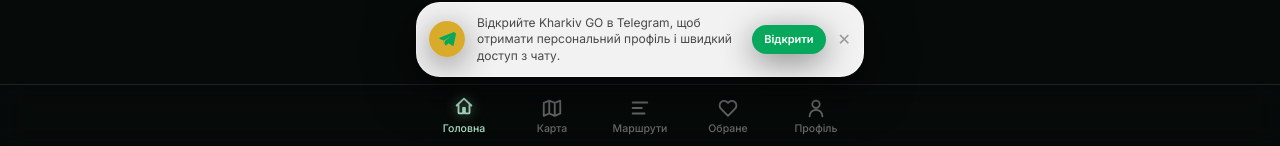
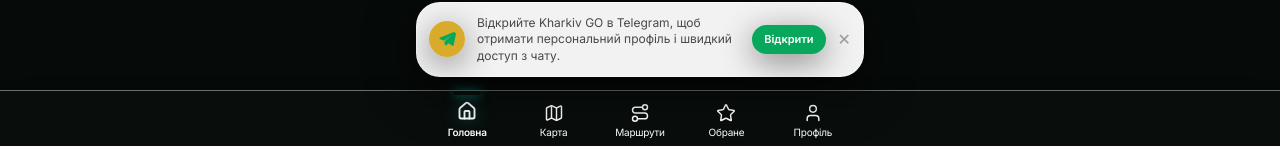
Before and after one commit to Travkaa52/rharkivGOO, a React (Vite) app in the folder frontend/: page / in a window 1280 px wide. Shown: the part 651-797 px from the top of the page. Built offline with nearby package versions, Linux system fonts and the light colour scheme; no server answers.

Commit message:
Update BottomNav.tsx

```diff
--- a/frontend/src/components/BottomNav.tsx
+++ b/frontend/src/components/BottomNav.tsx
@@ -1,89 +1,72 @@
 import { NavLink } from 'react-router-dom';
+import { Home, Map, Route as RouteIcon, Star, User } from 'lucide-react';
 import clsx from 'clsx';
 
 interface NavItem {
   to: string;
   label: string;
-  icon: React.ReactNode;
+  icon: React.ComponentType<{ className?: string }>;
+  exact?: boolean;
 }
 
-const items: NavItem[] = [
-  {
-    to: '/',
-    label: 'Головна',
-    icon: (
-      <path d="M4 11.5 12 4l8 7.5M6 10v9a1 1 0 0 0 1 1h4v-6h2v6h4a1 1 0 0 0 1-1v-9" strokeWidth="2" strokeLinecap="round" strokeLinejoin="round" />
-    )
-  },
-  {
-    to: '/map',
-    label: 'Карта',
-    icon: (
-      <path d="M9 4 3 6.5v14L9 18l6 2.5 6-2.5v-14L15 6.5 9 4Zm0 0v14m6-11.5V20.5" strokeWidth="2" strokeLinecap="round" strokeLinejoin="round" />
-    )
-  },
-  {
-    to: '/routes',
-    label: 'Маршрути',
-    icon: <path d="M4 6h16M4 12h10M4 18h13" strokeWidth="2" strokeLinecap="round" />
-  },
-  {
-    to: '/favorites',
-    label: 'Обране',
-    icon: (
-      <path
-        d="M12 20.5 4.5 13a5 5 0 1 1 7.5-6.5 5 5 0 1 1 7.5 6.5L12 20.5Z"
-        strokeWidth="2"
-        strokeLinejoin="round"
-      />
-    )
-  },
-  {
-    to: '/profile',
-    label: 'Профіль',
-    icon: <path d="M12 12a4 4 0 1 0 0-8 4 4 0 0 0 0 8Zm-7 9a7 7 0 0 1 14 0" strokeWidth="2" strokeLinecap="round" strokeLinejoin="round" />
-  }
+const NAV_ITEMS: NavItem[] = [
+  { to: '/', label: 'Головна', icon: Home, exact: true },
+  { to: '/map', label: 'Карта', icon: Map, exact: true },
+  { to: '/routes', label: 'Маршрути', icon: RouteIcon },
+  { to: '/favorites', label: 'Обране', icon: Star },
+  { to: '/profile', label: 'Профіль', icon: User },
 ];
 
-/** Нижня навігація — темна "скляна" панель з мокапу: 5 пунктів, активний виділяється зеленим і трохи піднімається. */
+/**
+ * Нижня навігаційна панель у стилі Ultra Premium Glassmorphism.
+ * Забезпечує адаптивні відступи (Safe Area) та плавну мікроанімацію активного стану.
+ */
 export function BottomNav() {
   return (
     <nav
-      className="fixed inset-x-0 bottom-0 z-40 border-t border-white/10 bg-ink/90 pb-[env(safe-area-inset-bottom)] backdrop-blur-md"
+      className="fixed inset-x-0 bottom-0 z-40 border-t border-border/40 bg-surface/80 pb-safe backdrop-blur-xl shadow-2xl transition-colors"
       aria-label="Основна навігація"
     >
-      <ul className="mx-auto flex max-w-md items-center justify-between px-1 py-1.5">
-        {items.map((item) => (
-          <li key={item.to} className="flex-1">
+      <div className="mx-auto flex max-w-md items-center justify-between px-2 py-1.5">
+        {NAV_ITEMS.map((item) => {
+          const Icon = item.icon;
+          return (
             <NavLink
+              key={item.to}
               to={item.to}
-              end={item.to === '/' || item.to === '/map'}
+              end={item.exact}
               className={({ isActive }) =>
                 clsx(
-                  'flex flex-col items-center gap-0.5 rounded-xl2 px-1.5 py-1.5 text-[10.5px] font-medium transition-all',
-                  isActive ? 'text-mint' : 'text-white/40 hover:text-white/70'
+                  'group relative flex flex-1 flex-col items-center justify-center gap-1 rounded-2xl py-1.5 transition-all duration-200 active:scale-95',
+                  isActive ? 'text-primary font-bold' : 'text-ink-muted hover:text-ink-text'
                 )
               }
             >
               {({ isActive }) => (
                 <>
-                  <svg
-                    width="22"
-                    height="22"
-                    viewBox="0 0 24 24"
-                    fill="none"
-                    stroke="currentColor"
-                    className={clsx('transition-transform', isActive && '-translate-y-0.5 drop-shadow-[0_0_6px_rgba(168,213,186,0.6)]')}
-                  >
-                    {item.icon}
-                  </svg>
-                  {item.label}
+                  {/* Активний неоновий індикатор зверху */}
+                  {isActive && (
+                    <span className="absolute -top-1.5 h-1 w-7 rounded-full bg-primary shadow-[0_0_10px_rgba(20,184,166,0.8)]" />
+                  )}
+
+                  <Icon
+                    className={clsx(
+                      'h-5 w-5 transition-all duration-200',
+                      isActive
+                        ? '-translate-y-0.5 stroke-[2.25] text-primary drop-shadow-[0_0_8px_rgba(20,184,166,0.5)]'
+                        : 'stroke-[1.75] group-hover:scale-105'
+                    )}
+                  />
+
+                  <span className="text-[10px] tracking-tight leading-none">
+                    {item.label}
+                  </span>
                 </>
               )}
             </NavLink>
-          </li>
-        ))}
-      </ul>
+          );
+        })}
+      </div>
     </nav>
   );
 }
```
